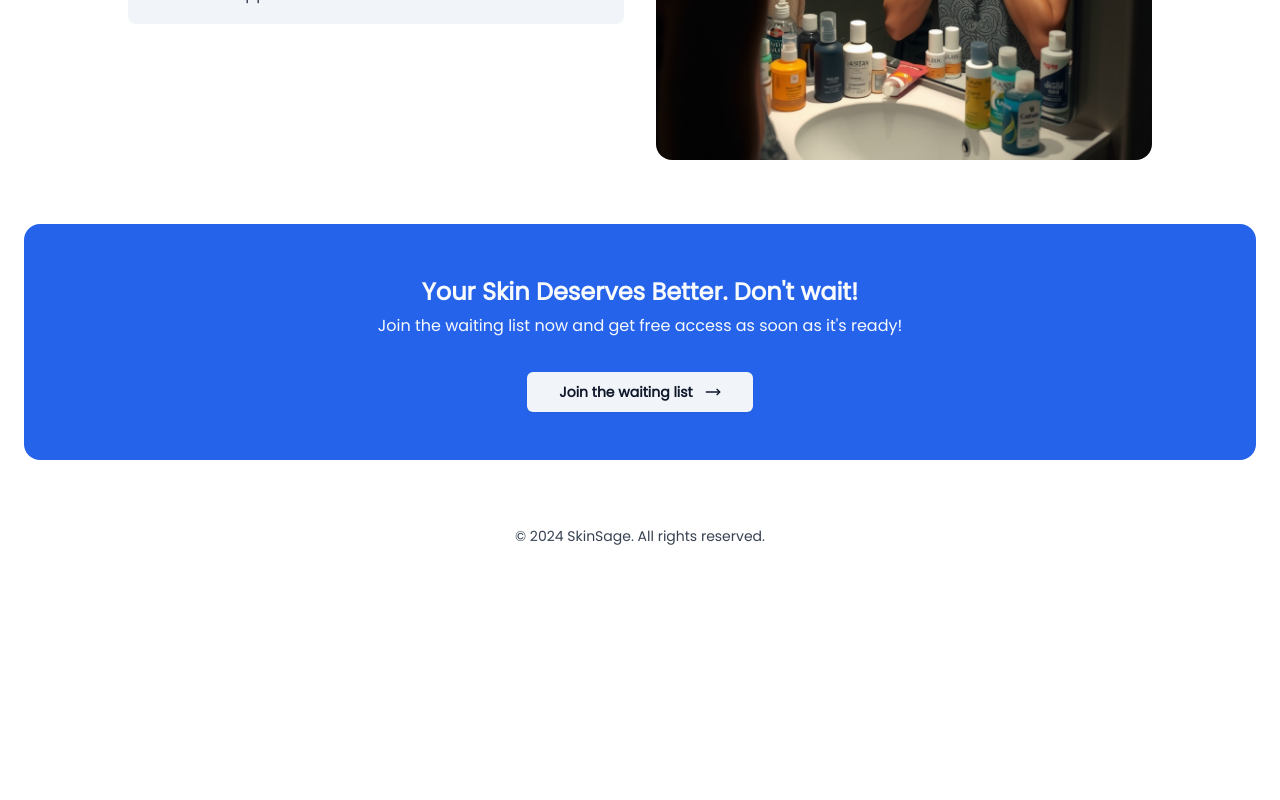
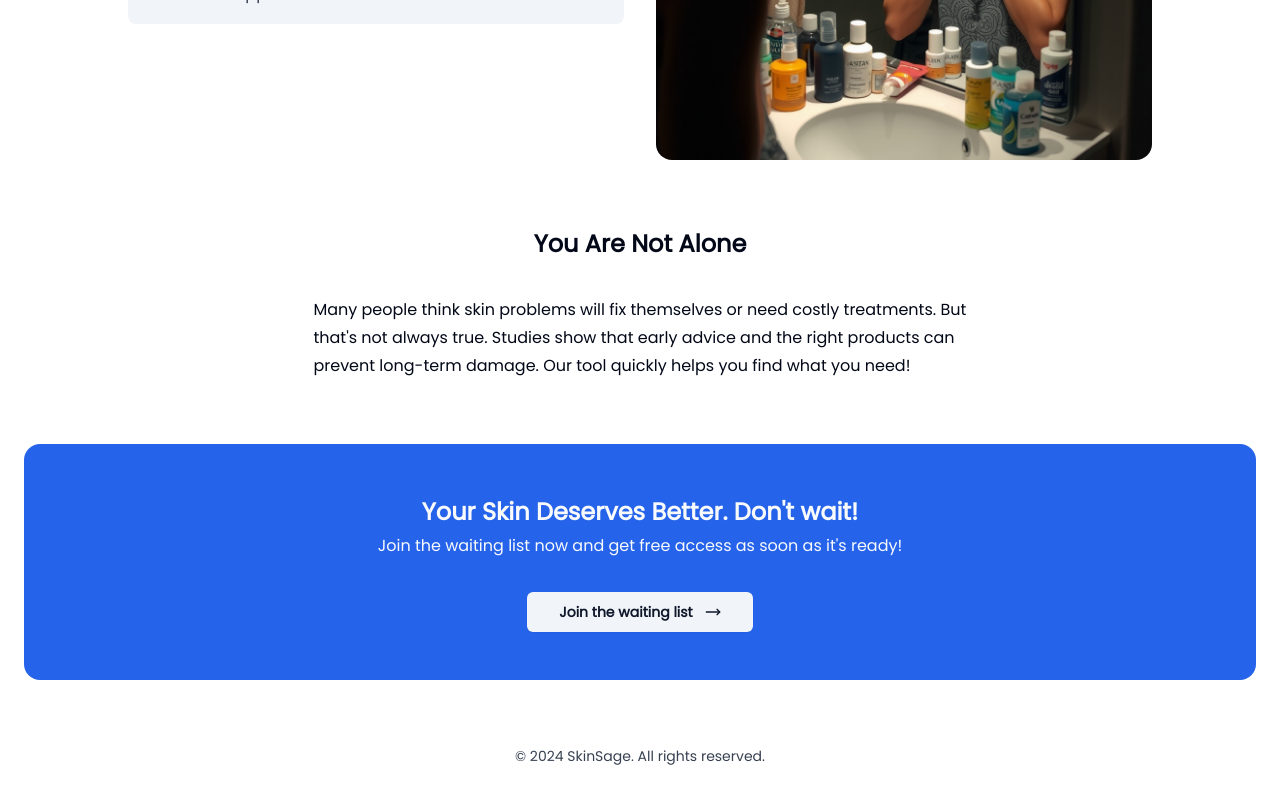
Before and after one commit to dimmasyusuf/skinsage, a Next.js app: page / in a window 1280 px wide. Shown: the part 1273-2073 px from the top of the page. Before the commit the page ends 1853 px from the top, so only its background shows below. Built offline with nearby package versions, Linux system fonts and the light colour scheme.

Commit message:
style: create belief ui component

```diff
--- a/src/app/(main)/page.tsx
+++ b/src/app/(main)/page.tsx
@@ -1,4 +1,4 @@
-import {Blockquote, CTA, Hero, Situation} from '@/components/sections';
+import {Belief, Blockquote, CTA, Hero, Situation} from '@/components/sections';
 
 export default function Home() {
   return (
@@ -6,6 +6,7 @@ export default function Home() {
       <Hero />
       <Blockquote />
       <Situation />
+      <Belief />
       <CTA />
     </main>
   );
--- /dev/null
+++ b/src/components/sections/Belief.tsx
@@ -0,0 +1,14 @@
+export default function Belief() {
+  return (
+    <section className="px-4 py-8 md:px-6">
+      <div className="mx-auto flex max-w-screen-lg flex-col items-center justify-center gap-8">
+        <h2 className="prose prose-xl md:prose-2xl font-bold text-foreground">You Are Not Alone</h2>
+        <p className="prose prose-sm md:prose-base text-foreground">
+          Many people think skin problems will fix themselves or need costly treatments. But
+          that&apos;s not always true. Studies show that early advice and the right products can
+          prevent long-term damage. Our tool quickly helps you find what you need!
+        </p>
+      </div>
+    </section>
+  );
+}
--- a/src/components/sections/index.ts
+++ b/src/components/sections/index.ts
@@ -1,4 +1,5 @@
 export {default as Hero} from './Hero';
 export {default as Blockquote} from './Blockquote';
 export {default as Situation} from './Situation';
+export {default as Belief} from './Belief';
 export {default as CTA} from './CTA';
```
